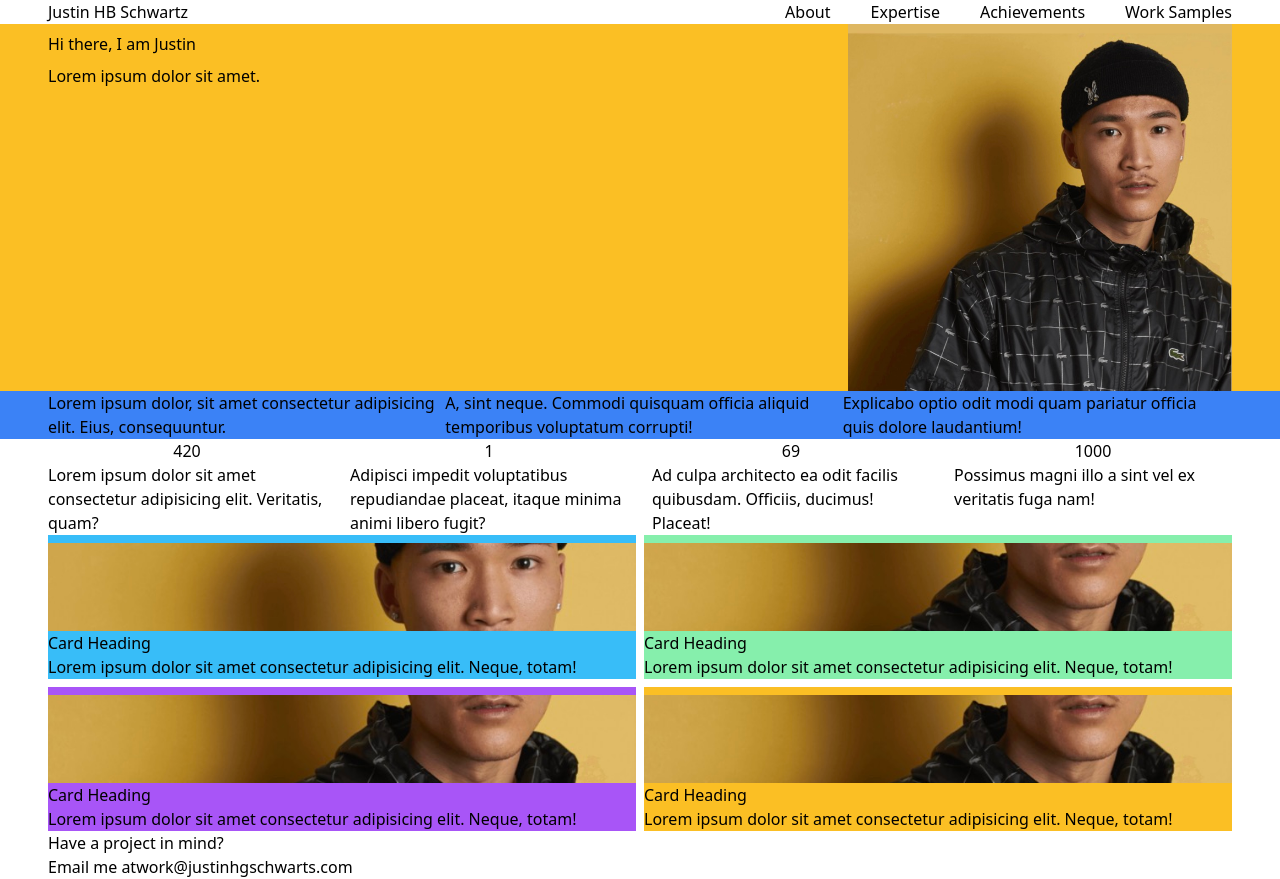
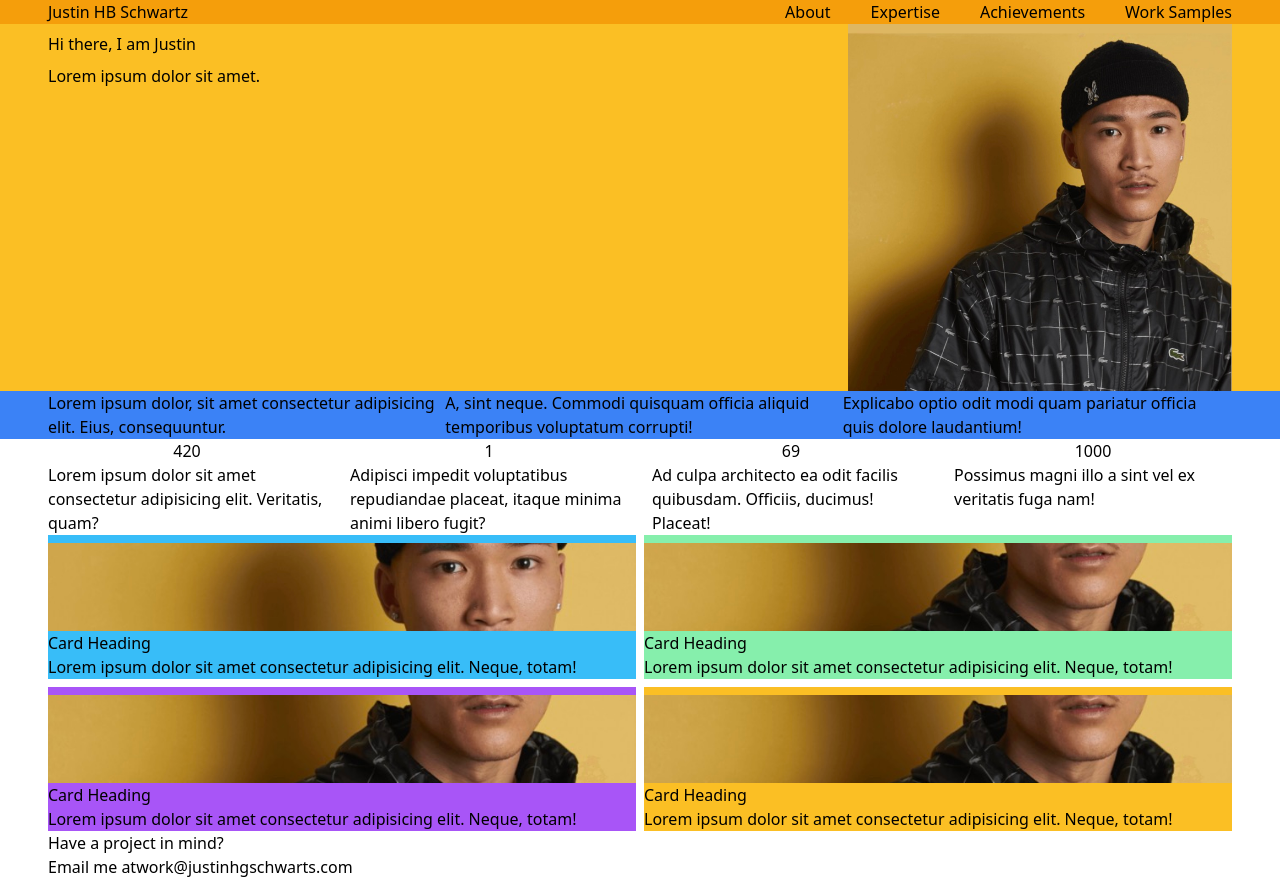
Before and after one commit to SmailBestybay/jhbs, a React (Vite) app: page / in a window 1280 px wide. Built offline with nearby package versions, Linux system fonts and the light colour scheme.

Commit message:
add header bg color

```diff
--- a/src/App.jsx
+++ b/src/App.jsx
@@ -8,8 +8,10 @@ import Footer from "./components/Footer";
 function App() {
   return (
     <div className="">
-      <div className="mx-4 max-w-[1200px] sm:mx-auto sm:px-2">
-        <Header />
+      <div className="bg-amber-500">
+        <div className="mx-4 max-w-[1200px] sm:mx-auto sm:px-2">
+          <Header />
+        </div>
       </div>
       <main>
         <div className="bg-amber-400">
```
